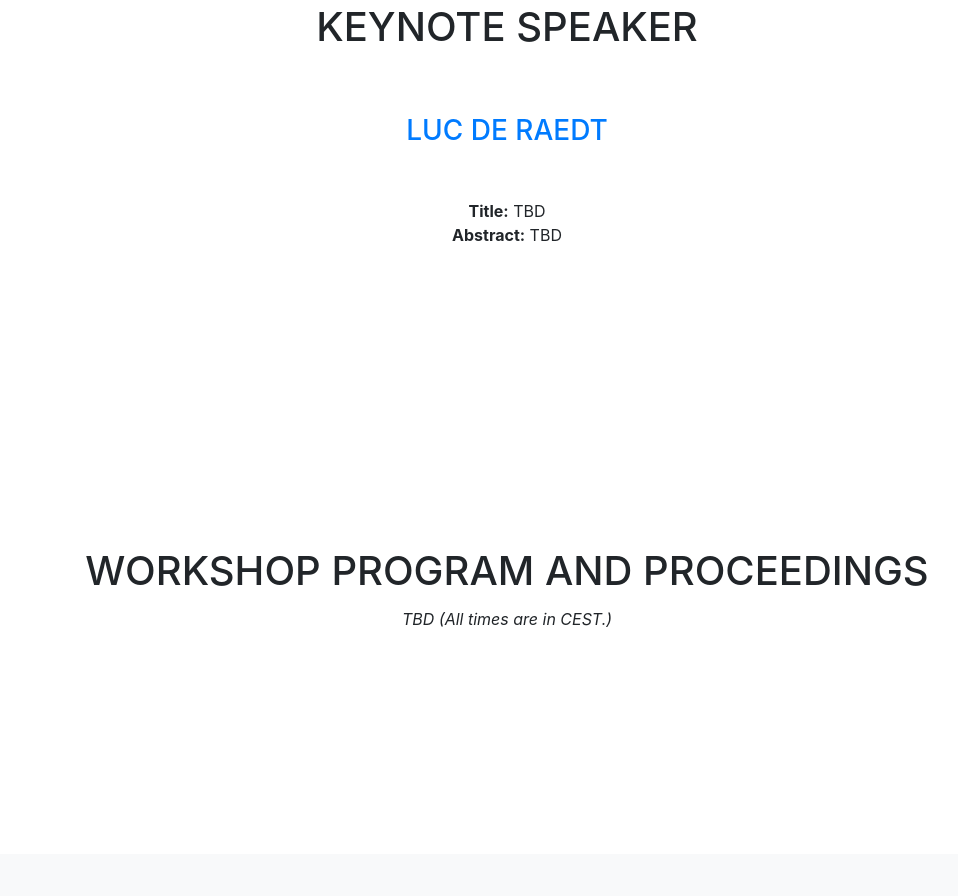
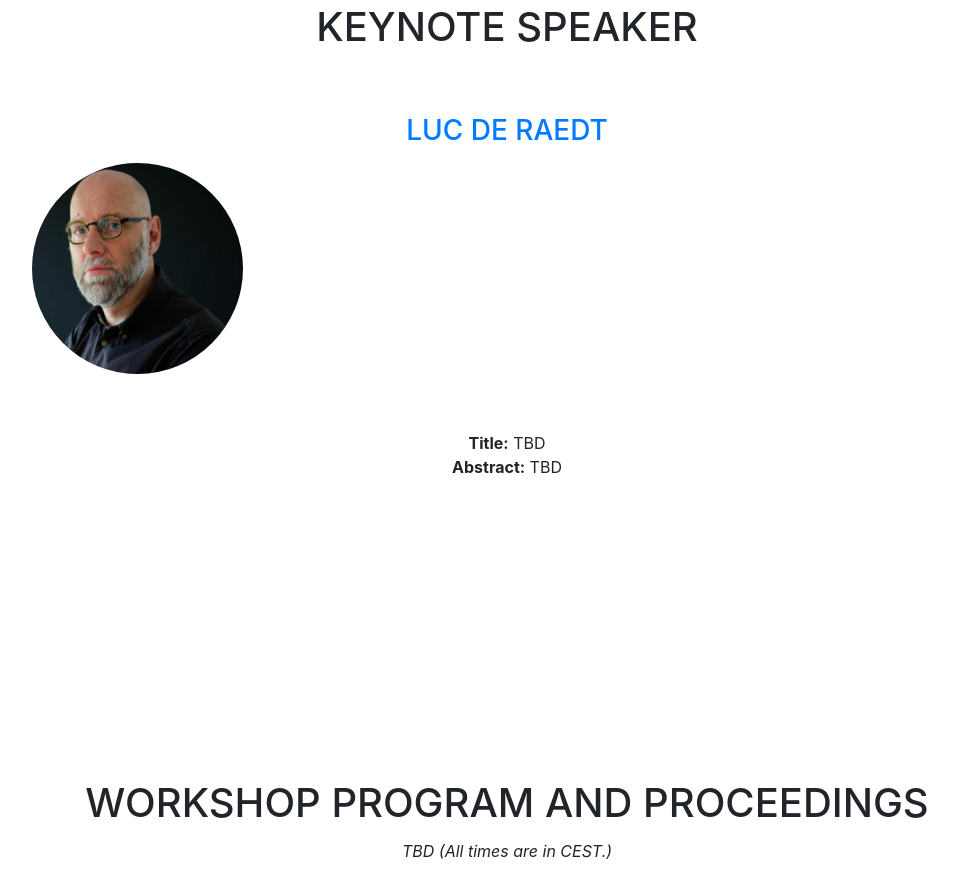
Before and after one commit to alammehwish/dl4kg2022, a website with bundled scripts: page index.html in a window 1280 px wide. Shown: the part 2494-3390 px from the top of the page, without its empty margins (133-1091 px from the left). Built offline with nearby package versions, Linux system fonts and the light colour scheme; files whose address does not match are found by name; a web font is replaced by a local one.

Commit message:
Update index.html

```diff
--- a/index.html
+++ b/index.html
@@ -201,7 +201,7 @@
 		<h3 class="text-uppercase"> <a href="https://wms.cs.kuleuven.be/people/lucderaedt">Luc de Raedt</a></h3>
           <div class="col-sm-4">
             <div class="team-member">
-
+		  <img class="mx-auto rounded-circle" src="img/team/Luc-De-Raedt.jpeg" alt="">
             </div>
           </div>
 <div class="col-sm-12">
```
